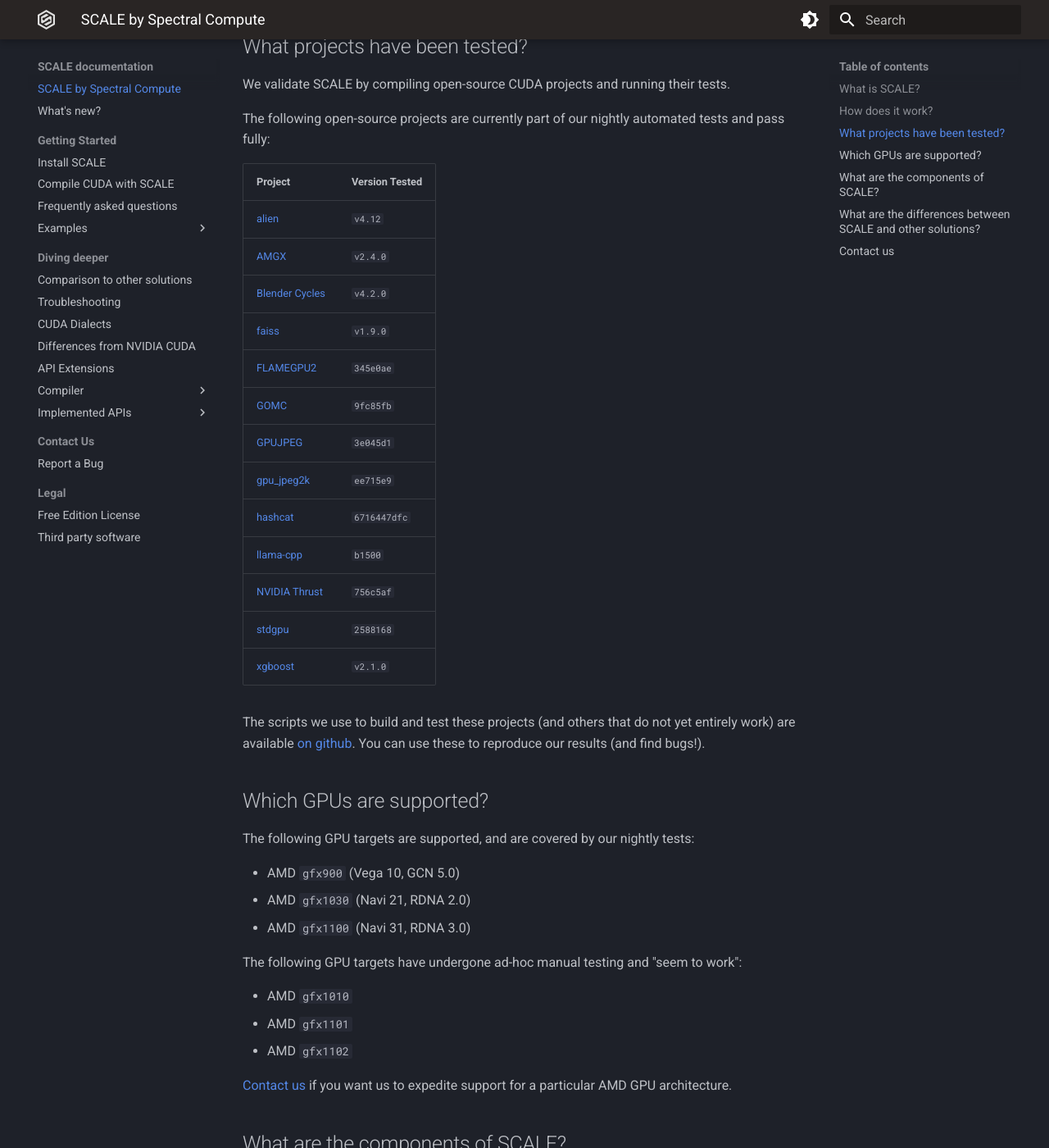
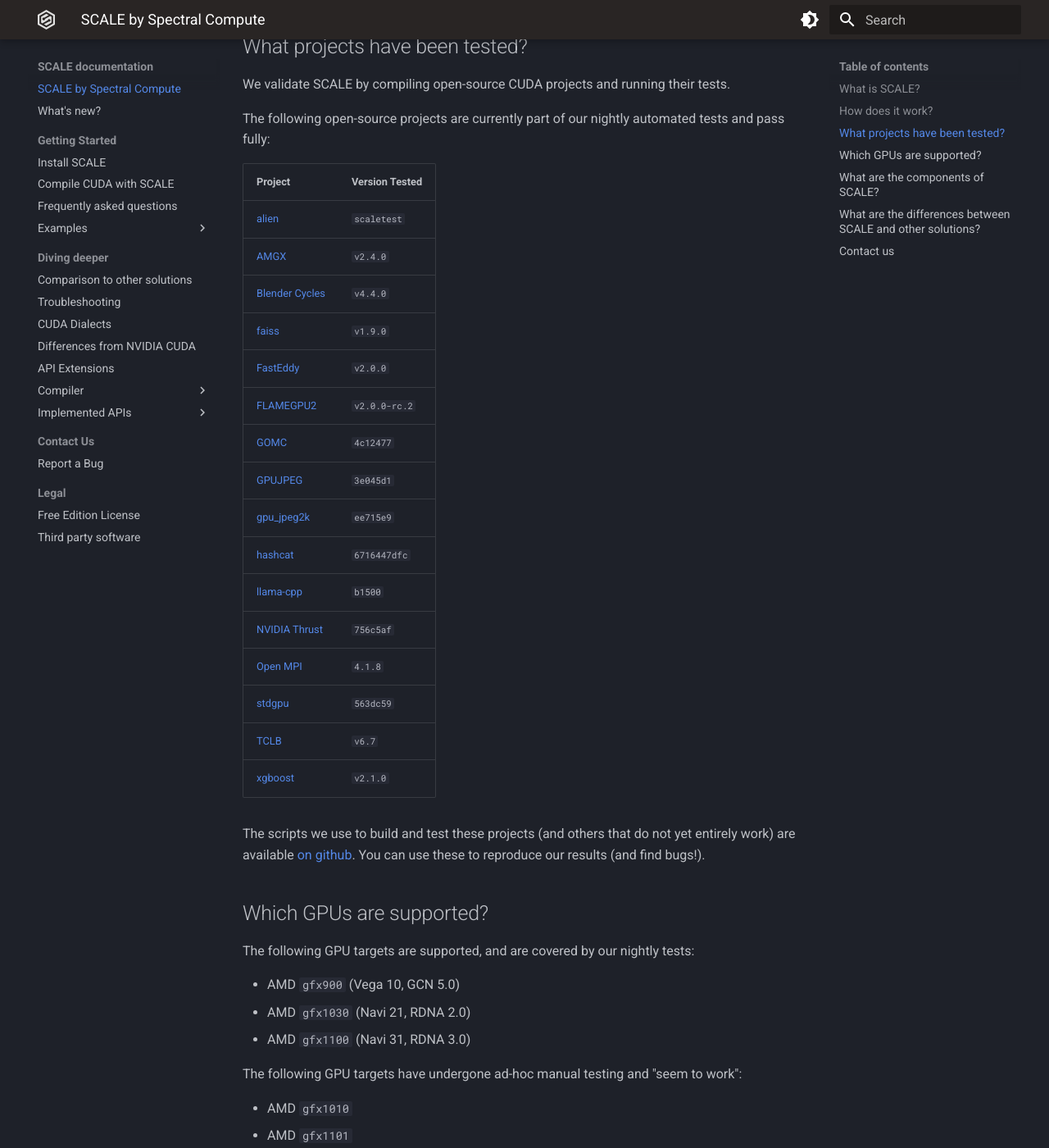
Before and after one commit to spectral-compute/scale-docs, an MkDocs documentation site: the page built from docs/README.md, in a window 1280 px wide and 1400 px high, scrolled down 852 px. Shown: the whole window at 82% size. Built offline with MkDocs 1.6.1 and Material for MkDocs 9.7.7, drawn with Linux system fonts in a browser that asks for light colours; the version menu is left out.

Commit message:
Update the set of tested projects

```diff
--- a/docs/README.md
+++ b/docs/README.md
@@ -38,18 +38,21 @@ tests and pass fully:
 
 | Project                                             | Version Tested |
 |-----------------------------------------------------|----------------|
-| [alien](https://github.com/chrxh/alien)             | `v4.12`        |
+| [alien](https://github.com/chrxh/alien)             | `scaletest`    |
 | [AMGX](https://github.com/NVIDIA/AMGX)              | `v2.4.0`       |
-| [Blender Cycles](https://github.com/blender/cycles) | `v4.2.0`       |
+| [Blender Cycles](https://github.com/blender/cycles) | `v4.4.0`       |
 | [faiss](https://github.com/facebookresearch/faiss)  | `v1.9.0`       |
-| [FLAMEGPU2](https://github.com/FLAMEGPU/FLAMEGPU2)  | `345e0ae`      |
-| [GOMC](https://github.com/GOMC-WSU/GOMC)            | `9fc85fb`      |
+| [FastEddy](https://github.com/NCAR/FastEddy-model)  | `v2.0.0`       |
+| [FLAMEGPU2](https://github.com/FLAMEGPU/FLAMEGPU2)  | `v2.0.0-rc.2`  |
+| [GOMC](https://github.com/GOMC-WSU/GOMC)            | `4c12477`      |
 | [GPUJPEG](https://github.com/CESNET/GPUJPEG)        | `3e045d1`      |
 | [gpu_jpeg2k](https://github.com/ePirat/gpu_jpeg2k)  | `ee715e9`      |
 | [hashcat](https://github.com/hashcat/hashcat)       | `6716447dfc`   |
 | [llama-cpp](https://github.com/ggerganov/llama.cpp) | `b1500`        |
 | [NVIDIA Thrust](https://github.com/NVIDIA/thrust)   | `756c5af`      |
-| [stdgpu](https://github.com/stotko/stdgpu)          | `2588168`      |
+| [Open MPI](https://www.open-mpi.org/)               | `4.1.8`        |
+| [stdgpu](https://github.com/stotko/stdgpu)          | `563dc59`      |
+| [TCLB](https://github.com/CFD-GO/TCLB)              | `v6.7`         |
 | [xgboost](https://github.com/dmlc/xgboost)          | `v2.1.0`       |
 
 The scripts we use to build and test these projects (and others that do not
```
